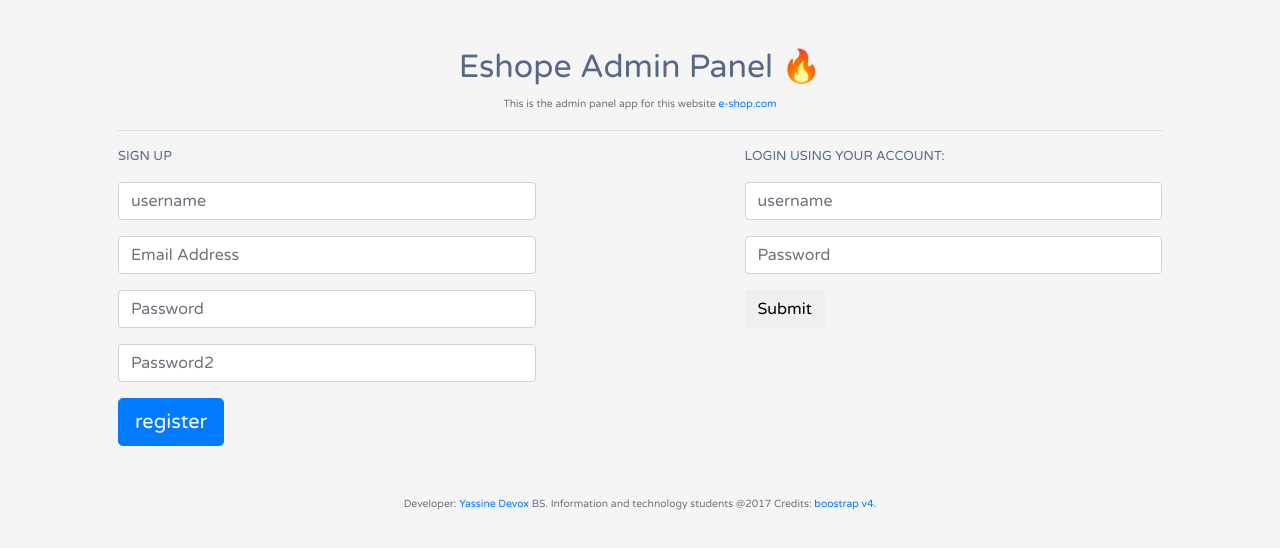
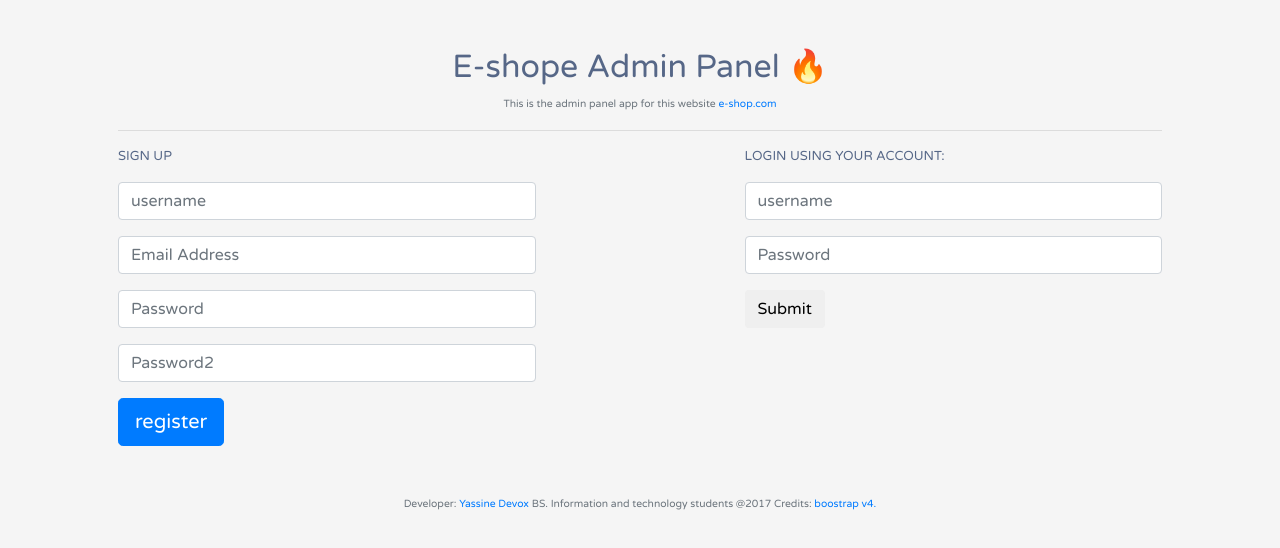
Before and after one commit to yassineDevox/e-shope, a React (Create React App) app: page / in a window 1280 px wide. Shown: the top 548 px of the page. Built offline with nearby package versions, Linux system fonts and the light colour scheme.

Commit message:
fix errors

```diff
--- a/src/components/auth/auth.jsx
+++ b/src/components/auth/auth.jsx
@@ -4,7 +4,7 @@ export default function Auth() {
     return (
         <div className="container-fluid">
   <div className="container p-5">
-    <h2 className="text-center" id="title">Eshope Admin Panel 🔥</h2>
+    <h2 className="text-center" id="title">E-shope Admin Panel 🔥</h2>
     <p className="text-center">
       <small id="passwordHelpInline" className="text-muted"> This is the admin panel app for this website  <a href="https://www.facebook.com/JheanYu">e-shop.com</a> </small>
     </p>
--- a/src/pages/manage/categories/categories.js
+++ b/src/pages/manage/categories/categories.js
@@ -9,10 +9,12 @@ export default class Categories extends React.Component {
     this.state = {
       categories: [],
       category: {
+        id: "",
         name: "",
         img: "",
         desc: "",
       },
+      deletedCategoryId: "",
     };
   }
 
@@ -59,4 +61,7 @@ export default class Categories extends React.Component {
   componentDidMount = () => {
     axios.get("/categories.json").then((response) => console.log(response));
   };
+
+
+
 }
```
Also changed, not shown: 1 other file (tests, documents, lock files or other folders).
